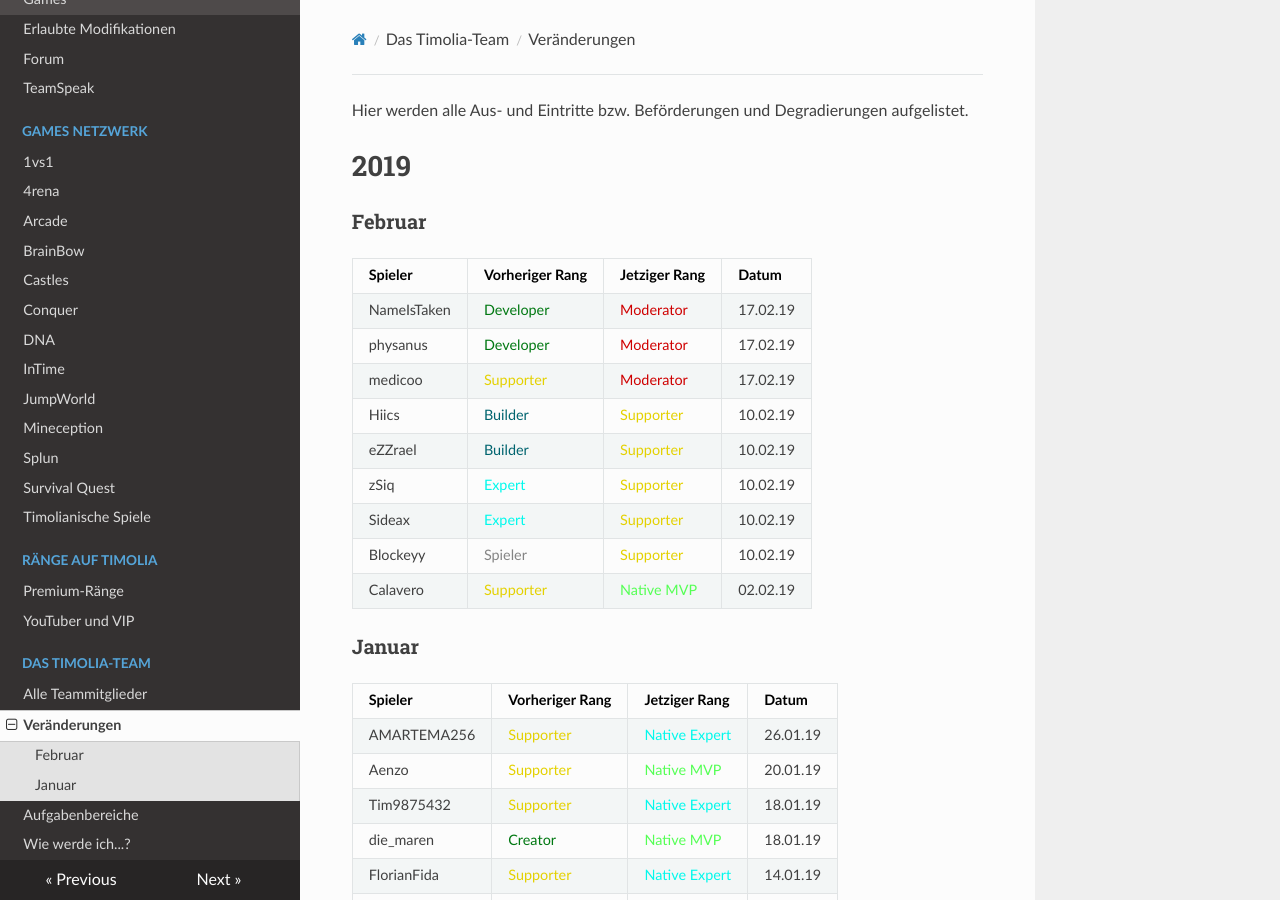
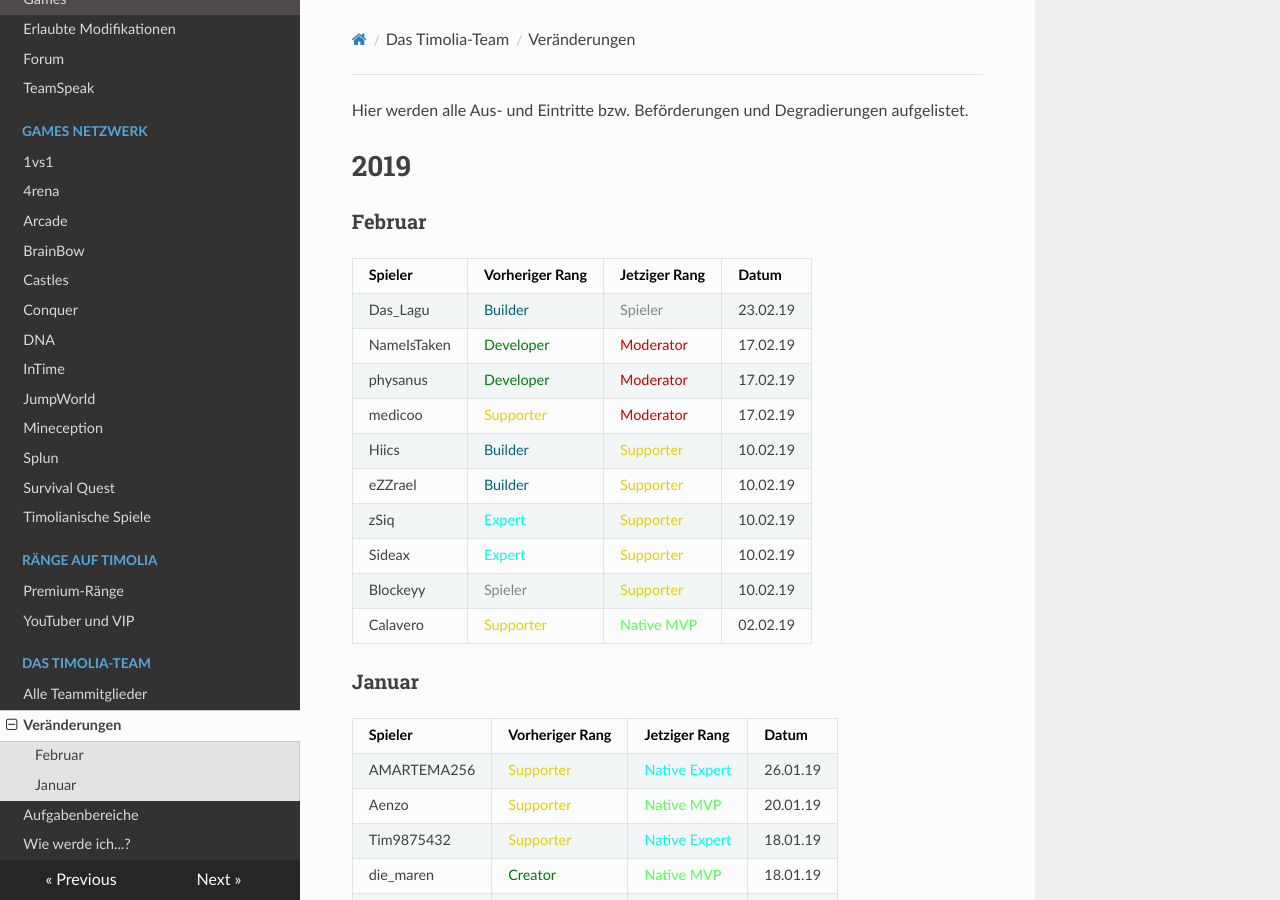
Before and after one commit to TimoliaDE/HowTo, an MkDocs documentation site: the page built from docs/team/changes.md, in a window 1280 px wide and 900 px high. Built offline with MkDocs 1.6.1, drawn with Linux system fonts in a browser that asks for light colours; nearby versions of some CDN libraries; old or Windows-style settings are respelled for this version of MkDocs.

Commit message:
Update changes.md

```diff
--- a/docs/team/changes.md
+++ b/docs/team/changes.md
@@ -5,6 +5,7 @@ Hier werden alle Aus- und Eintritte bzw. Beförderungen und Degradierungen aufge
 ###  <strong>Februar</strong>
 | Spieler | Vorheriger Rang | Jetziger Rang | Datum |
 | ------ | ------ | ------ | ------ |
+| Das_Lagu | <span style="color:#00646F">Builder</span> | <span style="color:#848484">Spieler</span> | 23.02.19 |
 | NameIsTaken | <span style="color:#007812">Developer</span> | <span style="color:#CF0101">Moderator</span> | 17.02.19 |
 | physanus | <span style="color:#007812">Developer</span> | <span style="color:#CF0101">Moderator</span> | 17.02.19 |
 | medicoo | <span style="color:#E4D100">Supporter</span> | <span style="color:#CF0101">Moderator</span> | 17.02.19 |
```
